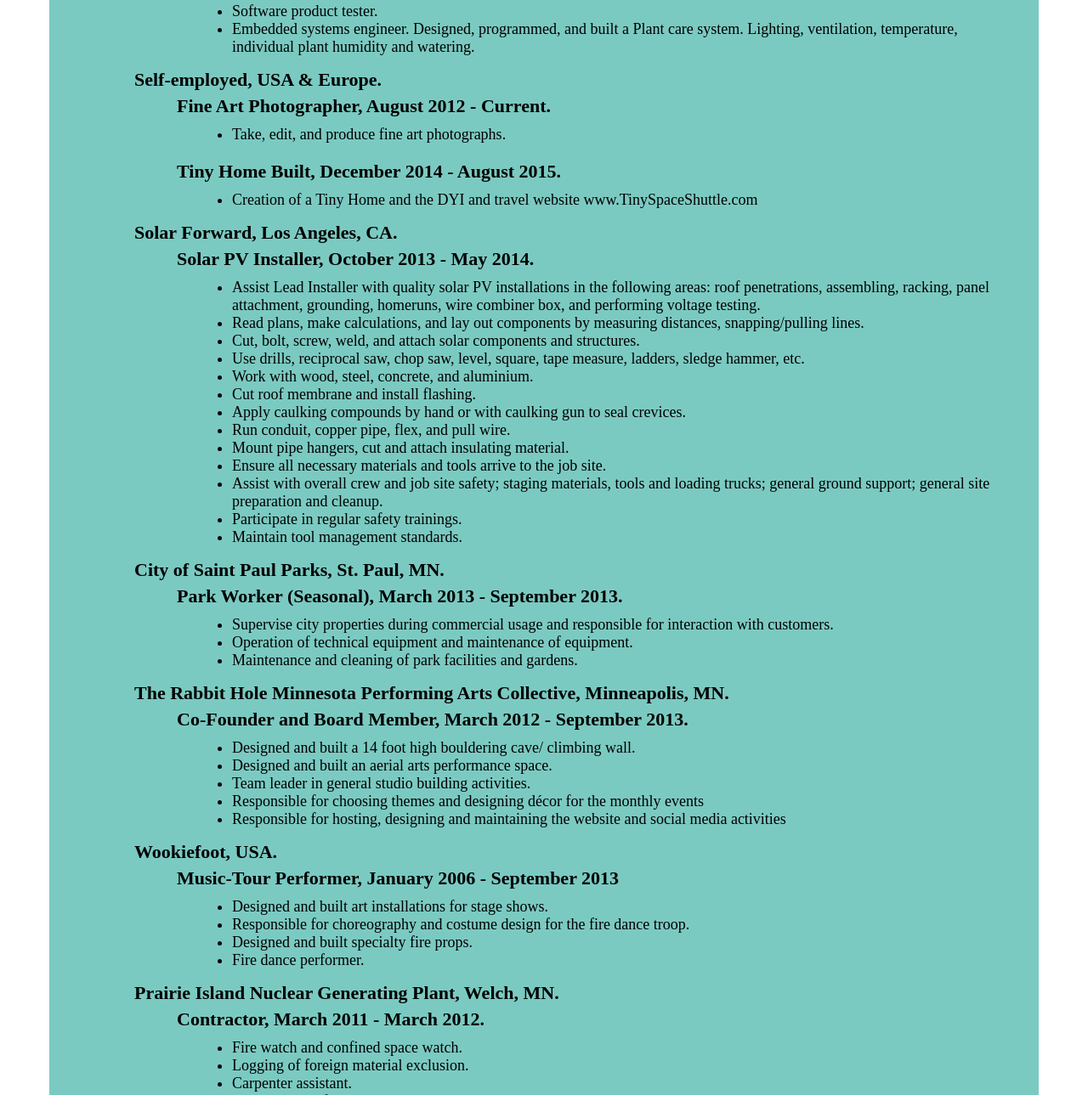
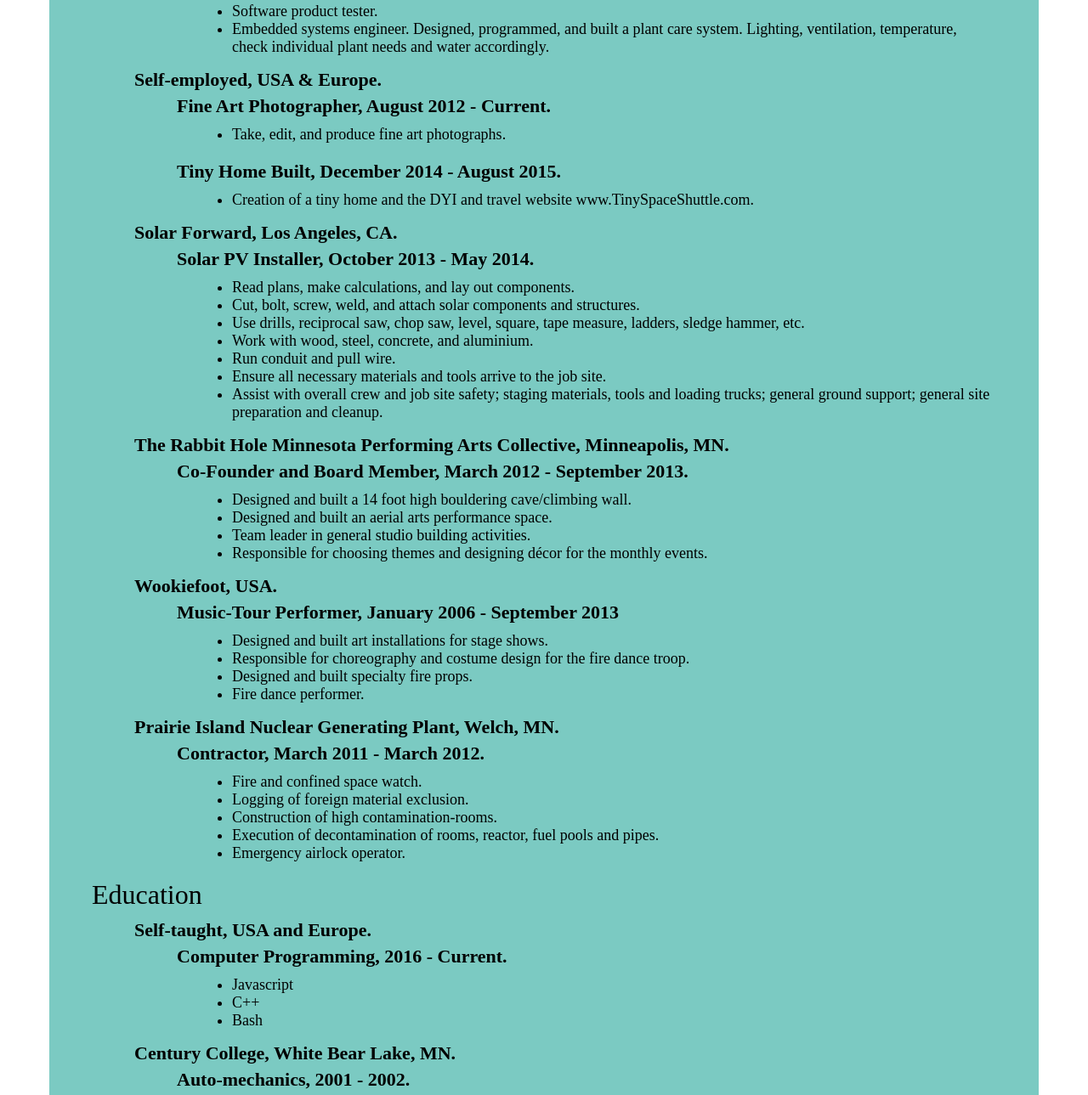
Before and after one commit to dpbpd/Resume, a website: page index.html in a window 1280 px wide. Shown: the part 590-1879 px from the top of the page at 85% size. Drawn offline with Linux system fonts and the light colour scheme.

Commit message:
text edit

```diff
--- a/index.html
+++ b/index.html
@@ -46,7 +46,7 @@
 					<div class"block-content">
 						<ul>
 							<li>Software product tester.</li>
-							<li>Embedded systems engineer. Designed, programmed, and built a Plant care system. Lighting, ventilation, temperature, individual plant humidity and watering.</li>
+							<li>Embedded systems engineer. Designed, programmed, and built a plant care system. Lighting, ventilation, temperature, check individual plant needs and water accordingly.</li>
 						</ul>
 					</div>
 				</div>
@@ -68,7 +68,7 @@
 					</div>
 					<div class"block-content">
 						<ul>
-							<li>Creation of a Tiny Home and the DYI and travel website www.TinySpaceShuttle.com</li>
+							<li>Creation of a tiny home and the DYI and travel website www.TinySpaceShuttle.com.</li>
 
 						</ul>
 					</div>
@@ -80,36 +80,18 @@
 					</div>
 					<div class"block-content">
 						<ul>
-							<li>Assist Lead Installer with quality solar PV installations in the following areas: roof penetrations, assembling, racking, panel attachment, grounding, homeruns, wire combiner box, and performing voltage testing.</li>
-							<li>Read plans, make calculations, and lay out components by measuring distances, snapping/pulling lines.</li>
+							<li>Read plans, make calculations, and lay out components.</li>
 							<li>Cut, bolt, screw, weld, and attach solar components and structures.</li>
 							<li>Use drills, reciprocal saw, chop saw, level, square, tape measure, ladders, sledge hammer, etc.</li>
 							<li>Work with wood, steel, concrete, and aluminium.</li>
-							<li>Cut roof membrane and install flashing.</li>
-							<li>Apply caulking compounds by hand or with caulking gun to seal crevices.</li>
-							<li>Run conduit, copper pipe, flex, and pull wire.</li>
-							<li>Mount pipe hangers, cut and attach insulating material.</li>
+							<li>Run conduit and pull wire.</li>
 							<li>Ensure all necessary materials and tools arrive to the job site.</li>
 							<li>Assist with overall crew and job site safety; staging materials, tools and loading trucks; general ground support; general site preparation and cleanup.</li>
-							<li>Participate in regular safety trainings.</li>
-							<li>Maintain tool management standards.</li>
 
 						</ul>
 					</div>
 				</div>
-				<div id="content-city">
-					<h3>City of Saint Paul Parks, St. Paul, MN.</h3>
-					<div class="block-date">
-						<h4>Park Worker (Seasonal), March 2013 - September 2013.</h4>
-					</div>
-					<div class"block-content">
-						<ul>
-							<li>Supervise city properties during commercial usage and responsible for interaction with customers.</li>
-							<li>Operation of technical equipment and maintenance of equipment.</li>
-							<li>Maintenance and cleaning of park facilities and gardens.</li>
-						</ul>
-					</div>
-				</div>
+
 				<div id="content-rabbithole">
 					<h3>The Rabbit Hole Minnesota Performing Arts Collective, Minneapolis, MN.</h3>
 					<div class="block-date">
@@ -117,11 +99,10 @@
 					</div>
 					<div class"block-content">
 						<ul>
-							<li>Designed and built a 14 foot high bouldering cave/ climbing wall.</li>
+							<li>Designed and built a 14 foot high bouldering cave/climbing wall.</li>
 							<li>Designed and built an aerial arts performance space.</li>
 							<li>Team leader in general studio building activities.</li>
-							<li>Responsible for choosing themes and designing décor for the monthly events</li>
-							<li>Responsible for hosting, designing and maintaining the website and social media activities</li>
+							<li>Responsible for choosing themes and designing décor for the monthly events.</li>
 						</ul>
 					</div>
 				</div>
@@ -146,9 +127,8 @@
 					</div>
 					<div class"block-content">
 						<ul>
-							<li>Fire watch and confined space watch.</li>
+							<li>Fire and confined space watch.</li>
 							<li>Logging of foreign material exclusion.</li>
-							<li>Carpenter assistant.</li>
 							<li>Construction of high contamination-rooms.</li>
 							<li>Execution of decontamination of rooms, reactor, fuel pools and pipes.</li>
 							<li>Emergency airlock operator.</li>
@@ -185,7 +165,7 @@
 				<div id="content-gradeschool">
 					<h3>Park High School, Cottage Grove, MN.</h3>
 					<div class="block-date">
-						<h4>High School Diploma, Graduated 2002.</h4>
+						<h4>High School Diploma, 2002.</h4>
 					</div>
 				</div>
 			</div>
```
